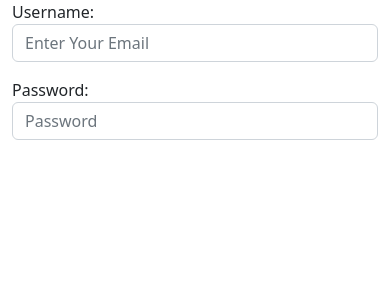
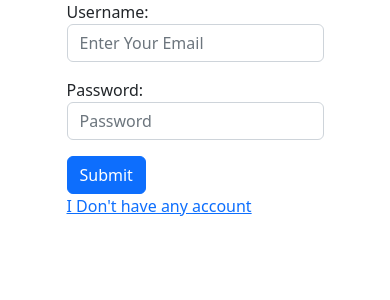
Before and after one commit to AlazarBekele/FaceBook-Full-stack-Clone, a Django app: page /login/ in a window 390 px wide. Shown: the top 300 px of the page. Run offline with Django 5.2, Linux system fonts and the light colour scheme.

Commit message:
accend the login page

```diff
--- a/Facebook/form.py
+++ b/Facebook/form.py
@@ -58,7 +58,8 @@
   password = forms.CharField (widget = forms.TextInput(attrs={
 
     'class' : 'form-control parkinsans',
-    'placeholder' : 'Password'
+    'placeholder' : 'Password',
+    'type' : 'password'
 
   }))
 
@@ -75,8 +76,8 @@
                 'class' : 'form-control',
                 'type' : 'text'
             }),
-            'user_name' : forms.TextInput(attrs={
+            'user_name' : forms.PasswordInput(attrs={
                 'class' : 'form-control',
-                'type' : 'text'
+                'type' : 'password'
             })
         }
--- a/Facebook/templates/Login.html
+++ b/Facebook/templates/Login.html
@@ -5,9 +5,9 @@
 
     {% include 'Include/Login_Head.html' %}
 
-<body>
+<body style="height: 100vh;">
 
-    <div class="container">
+    <div style="height: 100vh;" class="container">
 <!--
         <div class="loading" id="LoadContainer">
 
@@ -15,12 +15,16 @@
 
         </div> -->
 
-        <div>
+        <div class="d-flex justify-content-center align-items-center">
 
-            <form method="post">
+            <form class="col-md-3" method="post">
 
                 {% csrf_token %}
                 {{ log.as_p }}
+
+                <button class="btn btn-primary">Submit</button>
+
+                <a href="{% url "signup" %}"><p>I Don't have any account</p></a>
 
             </form>
 
--- a/Facebook/urls.py
+++ b/Facebook/urls.py
@@ -1,10 +1,17 @@
 from django.urls import path
-from .views import index, login_Page, sign_up, ProfileView
+from .views import (
+    index,
+    login_Page,
+    sign_up,
+    ProfileView,
+    Token
+)
 
 
 urlpatterns = [
     path ('', index, name='index'),
     path ('login/', login_Page, name='login'),
     path ('signup/', sign_up, name='signup'),
-    path ('profile/<str:id>', ProfileView, name='profile')
+    path ('profile/<str:id>', ProfileView, name='profile'),
+    path ('<str:tokenID>/', Token, name='Token')
 ]
--- a/Facebook/views.py
+++ b/Facebook/views.py
@@ -11,8 +11,7 @@
 
 # Create your views here.
 
-# @login_required (login_url='login')
-
+@login_required (login_url='login')
 def index (request):
 
     return render (request, 'index.html')
@@ -58,7 +57,13 @@
 
   return render (request, 'Login.html', context=context)
 
-
+@login_required (login_url='login')
 def ProfileView (request, id):
 
   return render (request, 'Profile/Profile.html')
+
+
+@login_required (login_url='login')
+def Token (request, tokenID):
+
+  return render (request, 'Head/Token.html')
--- a/static/Index/Design.css
+++ b/static/Index/Design.css
@@ -130,3 +130,7 @@
 .MainPicture {
     background-color: white;
 }
+.logContainer {
+    height: 100vh;
+    width: 100%;
+}
```
Also changed, not shown: Facebook/templates/Profile/Head/TokenHead.html (added, +9 -0 lines), Facebook/templates/Profile/Token.html (added, +12 -0 lines).
